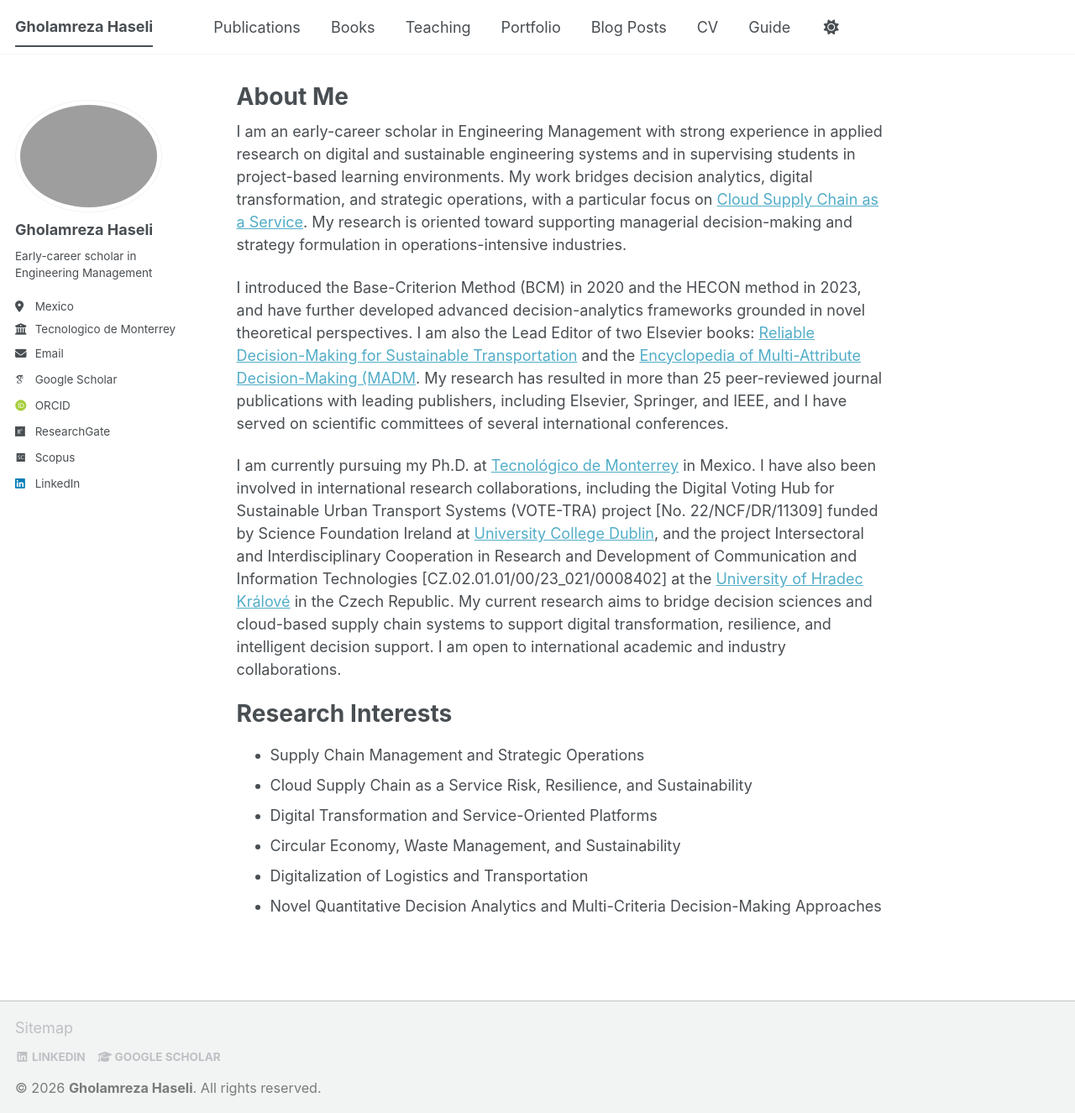
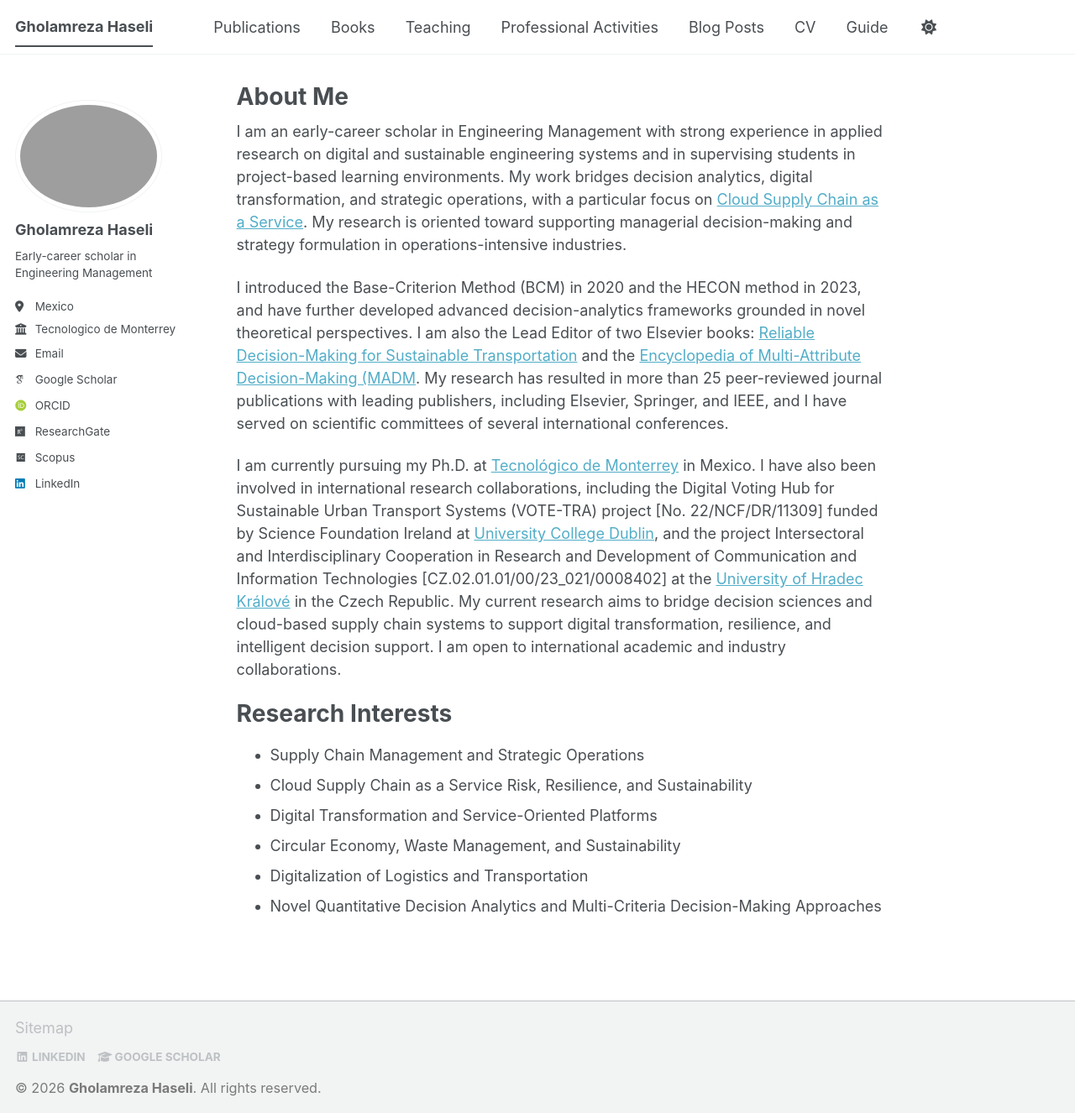
Before and after one commit to Gholamreza-Haseli/Gholamreza-Haseli.github.io, a Jekyll site: the page built from _pages/about.md, in a window 1280 px wide and 1326 px high. Shown: the whole window at 84% size. Built offline with Jekyll 4.4.1, drawn with Linux system fonts in a browser that asks for light colours; some web fonts are replaced; a script bundle is joined from its source files by our own code; library files that are not in the unit come from our copies.

Commit message:
Update navigation.yml

```diff
--- a/_data/navigation.yml
+++ b/_data/navigation.yml
@@ -17,7 +17,7 @@ main:
   - title: "Teaching"
     url: /teaching/
 
-  - title: "Portfolio"
+  - title: "Professional Activities"
     url: /portfolio/
 
   - title: "Blog Posts"
```
